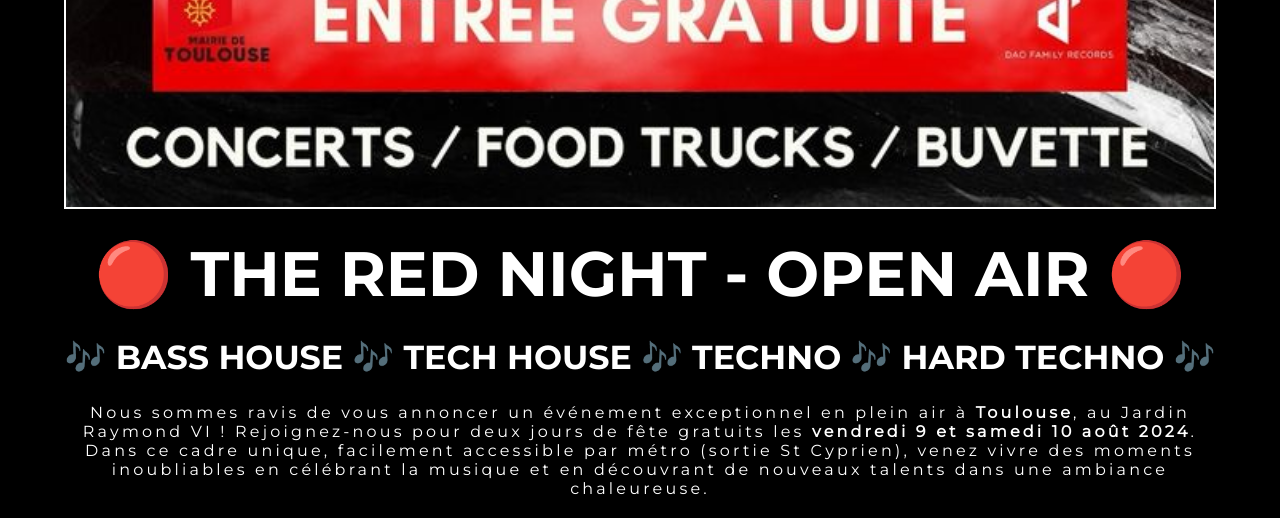
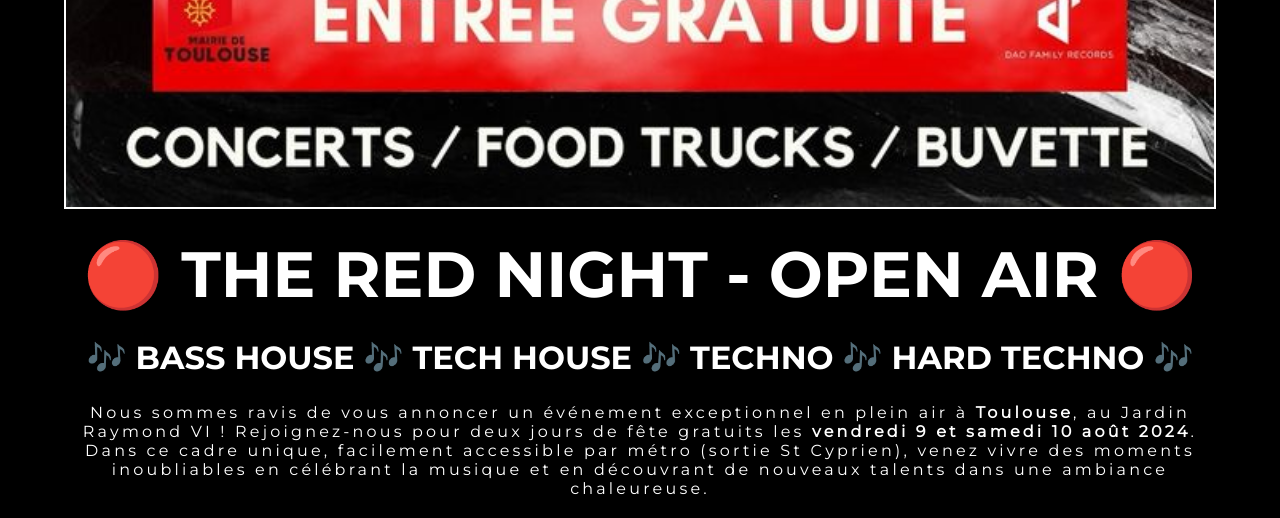
Before and after one commit to lRaffou/Dao-Family-Records, a PHP site: page / in a window 1280 px wide. Shown: the part 3997-4515 px from the top of the page. Run offline with PHP 8.4, Linux system fonts and the light colour scheme.

Commit message:
End Artists home

```diff
--- a/style/style.css
+++ b/style/style.css
@@ -198,12 +198,12 @@ header {
 .containerEvents h3 {
     text-transform: uppercase;
     font-family: "Montserrat-bold";
-    font-size: 4.9vw;
+    font-size: 5vw;
 }
 .containerEvents h4 {
     text-transform: uppercase;
     font-family: "Montserrat-bold";
-    font-size: 2.6vw;
+    font-size: 2.5vw;
     width: 100%;
     /* text-align: center; */
 }
```
